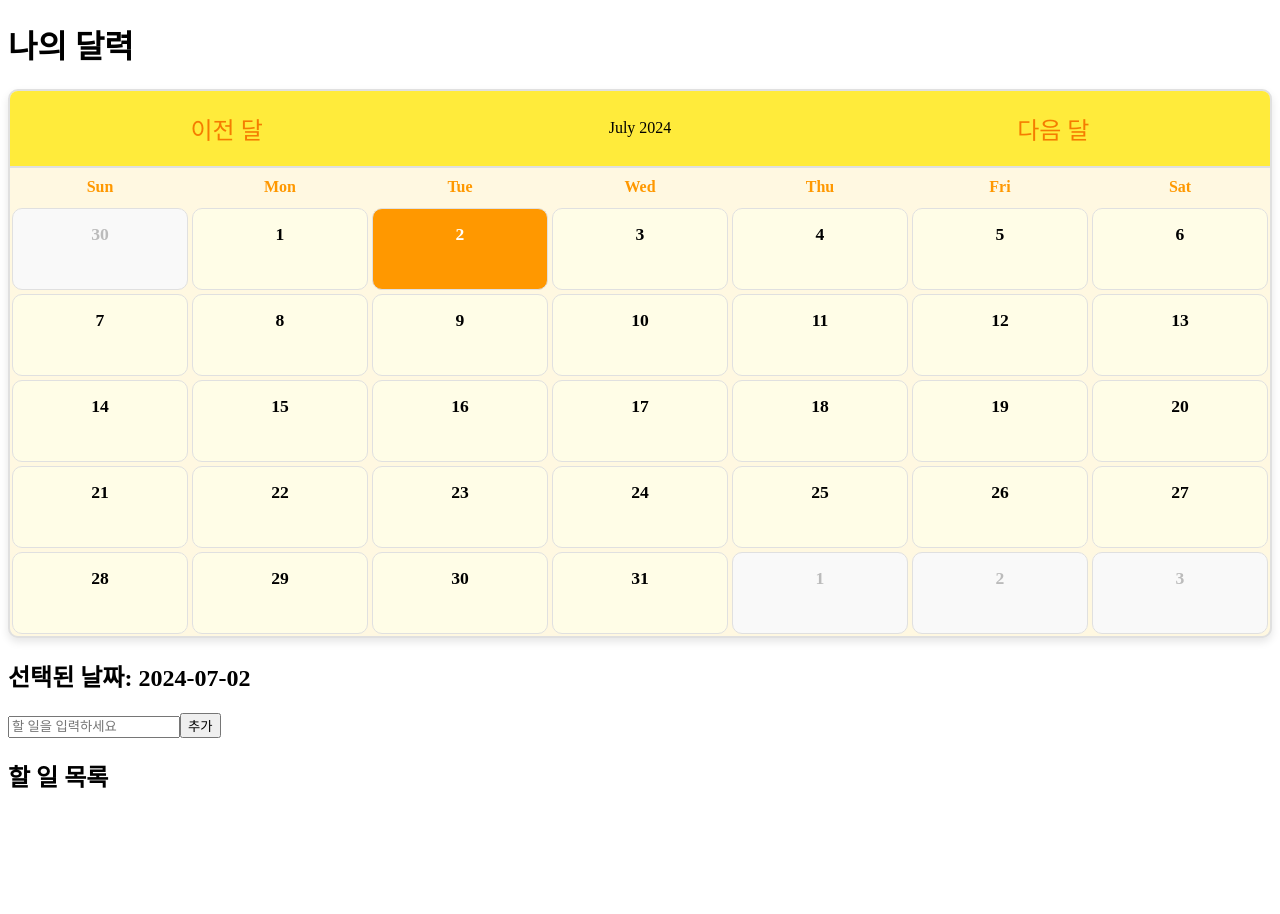
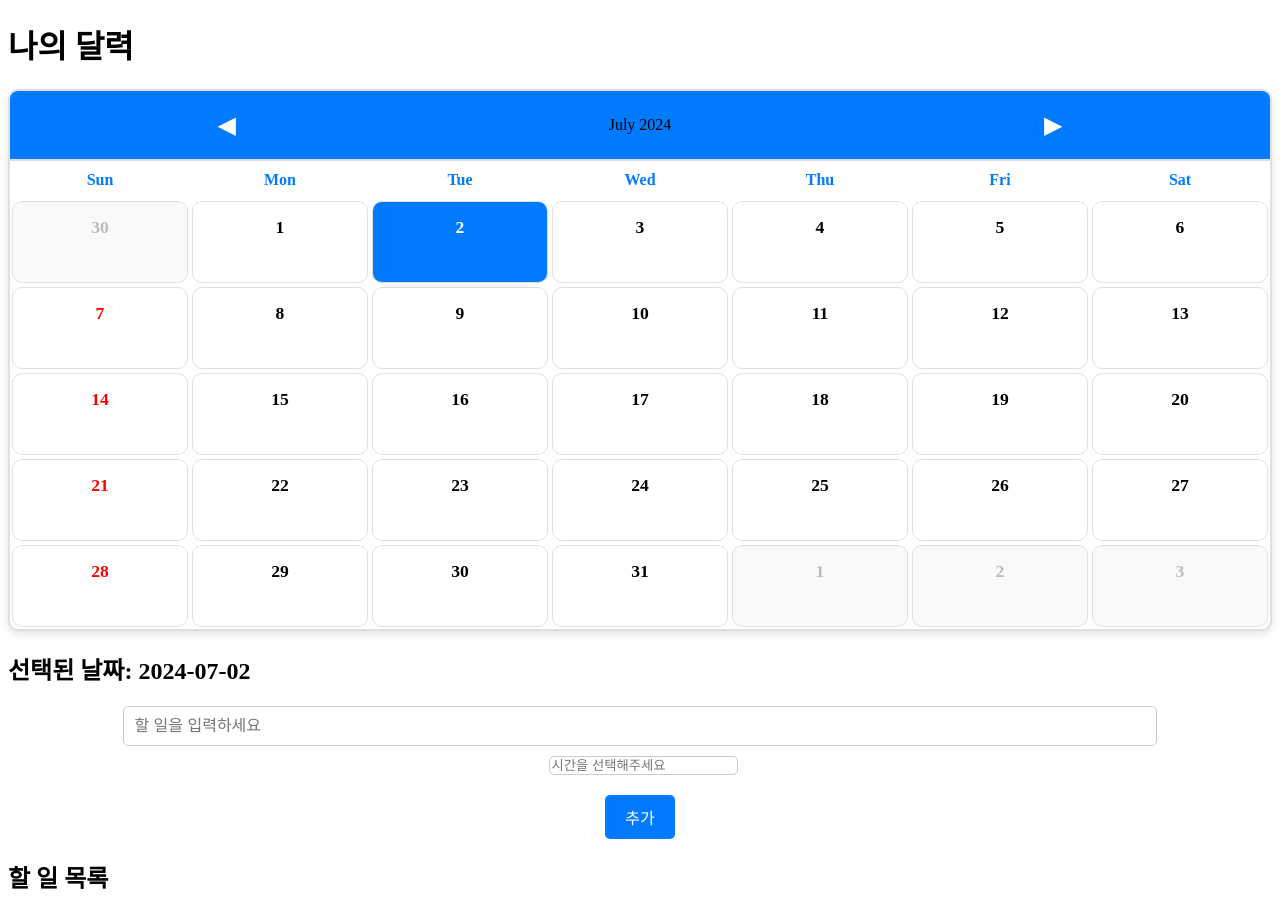
Before and after one commit to Y-J-KIM/Calendar, a React (Vite) app: page / in a window 1280 px wide. Before the commit the page ends 813 px from the top, so only its background shows below. Built offline with nearby package versions, Linux system fonts and the light colour scheme; a web font is replaced by a local one.

Commit message:
일요일을 빨간색으로 표시

```diff
--- a/package.json
+++ b/package.json
@@ -12,6 +12,7 @@
   "dependencies": {
     "date-fns": "^3.6.0",
     "react": "^18.2.0",
+    "react-datepicker": "^7.2.0",
     "react-dom": "^18.2.0"
   },
   "devDependencies": {
--- a/src/App.jsx
+++ b/src/App.jsx
@@ -1,36 +1,46 @@
-import { useState } from "react";
-import "./App.css";
-import { format } from "date-fns";
+import { useEffect, useState } from "react";
 import Calendar from "./components/Calendar";
+import TodoList from "./components/TodoList";
 import AddTodo from "./components/AddTodo";
-import TodoList from "./components/TodoList";
+import format from "date-fns/format";
+
+const saveTodos = localStorage.getItem("todos");
 
 const App = () => {
   const [selectedDate, setSelectedDate] = useState(new Date());
-  const [todos, setTodos] = useState({});
+  const [todos, setTodos] = useState(JSON.parse(saveTodos) || []);
 
   const handleDateChange = (date) => {
     setSelectedDate(date);
   };
 
   const handleAddTodo = (todo) => {
-    const dateKey = format(selectedDate, "yyyy-MM-dd");
-    setTodos((prevTodos) => ({
-      ...prevTodos,
-      [dateKey]: [...App(prevTodos[dateKey] || []), todo],
-    }));
+    setTodos([...todos, todo]);
   };
 
-  const dateKey = format(selectedDate, "yyyy-MM-dd");
-  const todosForSelectedDate = todos[dateKey] || [];
+  // 필요에 따라 특정 날짜의 할 일 목록을 필터링하여 반환할 수 있습니다.
+  const getTodosForDate = (date) => {
+    const formattedDate = format(date, "yyyy-MM-dd");
+    return todos.filter(
+      (todo) => format(new Date(todo.time), "yyyy-MM-dd") === formattedDate
+    );
+  };
+
+  useEffect(() => {
+    localStorage.setItem("todos", JSON.stringify(todos));
+  }, [todos]);
 
   return (
     <div>
       <h1>나의 달력</h1>
-      <Calendar selectedDate={selectedDate} onDateChange={handleDateChange} />
-      <h2>선택된 날짜: {dateKey}</h2>
+      <Calendar
+        selectedDate={selectedDate}
+        onDateChange={handleDateChange}
+        todos={todos}
+      />
+      <h2>선택된 날짜: {format(selectedDate, "yyyy-MM-dd")}</h2>
       <AddTodo onAddTodo={handleAddTodo} />
-      <TodoList todos={todosForSelectedDate} />
+      <TodoList todos={getTodosForDate(selectedDate)} />
     </div>
   );
 };
--- /dev/null
+++ b/src/components/AddTodo.css
@@ -0,0 +1,37 @@
+.add-todo-form {
+  display: flex;
+  flex-direction: column;
+  align-items: center;
+  margin-top: 10px;
+}
+
+.todo-input {
+  padding: 10px;
+  font-size: 16px;
+  margin-bottom: 10px;
+  border: 1px solid #ccc;
+  border-radius: 5px;
+  width: 80%;
+}
+
+.datepicker {
+  border: 1px solid #ccc;
+  border-radius: 5px;
+  width: 100%;
+  margin-bottom: 10px;
+}
+
+.add-button {
+  padding: 10px 20px;
+  font-size: 16px;
+  background-color: #007bff;
+  color: white;
+  border: none;
+  border-radius: 5px;
+  cursor: pointer;
+  margin-top: 10px;
+}
+
+.add-button:hover {
+  background-color: #0056b3;
+}
--- a/src/components/AddTodo.jsx
+++ b/src/components/AddTodo.jsx
@@ -1,28 +1,60 @@
 /* eslint-disable react/prop-types */
 import { useState } from "react";
+import DatePicker from "react-datepicker";
+import "react-datepicker/dist/react-datepicker.css";
+import "./AddTodo.css";
 
 const AddTodo = ({ onAddTodo }) => {
   const [input, setInput] = useState("");
+  const [selectedTime, setSelectedTime] = useState(null); // 초기값은 null로 설정
 
   const handleChange = (e) => {
     setInput(e.target.value);
   };
 
+  const handleDateChange = (date) => {
+    setSelectedTime(date);
+  };
+
   const handleSubmit = (e) => {
     e.preventDefault();
-    onAddTodo(input);
+    if (!selectedTime) {
+      alert("시간을 선택해주세요.");
+      return;
+    }
+    onAddTodo({
+      text: input,
+      time: selectedTime,
+    });
     setInput("");
+    setSelectedTime(null);
   };
 
   return (
-    <form onSubmit={handleSubmit}>
+    <form onSubmit={handleSubmit} className="add-todo-form">
       <input
         type="text"
         value={input}
         onChange={handleChange}
         placeholder="할 일을 입력하세요"
+        className="todo-input"
       />
-      <button type="submit">추가</button>
+      <DatePicker
+        selected={selectedTime}
+        onChange={handleDateChange}
+        showTimeSelect
+        showTimeSelectOnly // 시간 선택 창만 표시
+        timeFormat="HH:mm"
+        timeIntervals={15}
+        timeCaption="시간"
+        dateFormat="h:mm aa"
+        className="datepicker"
+        popperPlacement="bottom"
+        placeholderText="시간을 선택해주세요"
+      />
+      <button type="submit" className="add-button">
+        추가
+      </button>
     </form>
   );
 };
--- a/src/components/Calendar.css
+++ b/src/components/Calendar.css
@@ -1,15 +1,3 @@
-@font-face {
-  font-family: "Ownglyph_meetme-Rg";
-  src: url("https://fastly.jsdelivr.net/gh/projectnoonnu/noonfonts_2402_1@1.0/Ownglyph_meetme-Rg.woff2")
-    format("woff2");
-  font-weight: normal;
-  font-style: normal;
-}
-
-* {
-  font-family: "Ownglyph_meetme-Rg";
-}
-
 .calendar {
   max-width: 100%;
   margin: 0 auto;
@@ -17,14 +5,14 @@
   border-radius: 10px;
   overflow: hidden;
   box-shadow: 0 4px 8px rgba(0, 0, 0, 0.1);
-  background-color: #fff8e1;
+  background-color: #fff;
 }
 
 .header {
   display: flex;
   justify-content: space-between;
   align-items: center;
-  background-color: #ffeb3b;
+  background-color: #007bff;
   padding: 10px;
   border-bottom: 2px solid #e0e0e0;
 }
@@ -33,7 +21,7 @@
   cursor: pointer;
   user-select: none;
   font-size: 1.5em;
-  color: #f57c00;
+  color: #fff;
 }
 
 .days,
@@ -49,7 +37,7 @@
 
 .days .col {
   font-weight: bold;
-  color: #ff9800;
+  color: #007bff;
 }
 
 .cell {
@@ -59,8 +47,9 @@
   margin: 2px;
   cursor: pointer;
   transition: background-color 0.2s, color 0.2s;
-  background-color: #fffde7;
+  background-color: #fff;
   color: #000;
+  position: relative;
 }
 
 .cell.disabled {
@@ -70,12 +59,12 @@
 }
 
 .cell.selected {
-  background-color: #ff9800;
+  background-color: #007bff;
   color: white;
 }
 
 .cell:hover:not(.disabled):not(.selected) {
-  background-color: #ffe082;
+  background-color: #f0f0f0;
 }
 
 .number {
@@ -84,3 +73,22 @@
   font-size: 1.1em;
   font-weight: bold;
 }
+
+.todos {
+  position: absolute;
+  bottom: 5px;
+  right: 5px;
+}
+
+.dot {
+  width: 8px;
+  height: 8px;
+  background-color: #f7dd4c;
+  border-radius: 50%;
+  display: inline-block;
+  margin-left: 2px;
+}
+
+.sunday {
+  color: red;
+}
--- a/src/components/Calendar.jsx
+++ b/src/components/Calendar.jsx
@@ -1,4 +1,5 @@
 /* eslint-disable react/prop-types */
+
 import {
   startOfMonth,
   endOfMonth,
@@ -10,27 +11,25 @@ import {
   isSameDay,
   addMonths,
   subMonths,
+  getDay,
 } from "date-fns";
-import { useState } from "react";
 import "./Calendar.css";
 
-const Calendar = ({ selectedDate, onDateChange }) => {
-  const [currentMonth, setCurrentMonth] = useState(new Date());
-
+const Calendar = ({ selectedDate, onDateChange, todos }) => {
   const renderHeader = () => {
     const dateFormat = "MMMM yyyy";
     return (
       <div className="header row flex-middle">
         <div className="col col-start">
           <div className="icon" onClick={prevMonth}>
-            이전 달
+            ◀
           </div>
         </div>
         <div className="col col-center">
-          <span>{format(currentMonth, dateFormat)}</span>
+          <span>{format(selectedDate, dateFormat)}</span>
         </div>
         <div className="col col-end" onClick={nextMonth}>
-          <div className="icon">다음 달</div>
+          <div className="icon">▶</div>
         </div>
       </div>
     );
@@ -39,11 +38,11 @@ const Calendar = ({ selectedDate, onDateChange }) => {
   const renderDays = () => {
     const dateFormat = "EEE";
     const days = [];
-    let startDate = startOfWeek(currentMonth);
+    let startDate = startOfWeek(selectedDate);
 
     for (let i = 0; i < 7; i++) {
       days.push(
-        <div className="col col-center" key={i}>
+        <div className={`col col-center ${i === 0 ? "sunday" : ""}`} key={i}>
           {format(addDays(startDate, i), dateFormat)}
         </div>
       );
@@ -53,7 +52,7 @@ const Calendar = ({ selectedDate, onDateChange }) => {
   };
 
   const renderCells = () => {
-    const monthStart = startOfMonth(currentMonth);
+    const monthStart = startOfMonth(selectedDate);
     const monthEnd = endOfMonth(monthStart);
     const startDate = startOfWeek(monthStart);
     const endDate = endOfWeek(monthEnd);
@@ -77,11 +76,14 @@ const Calendar = ({ selectedDate, onDateChange }) => {
                 : isSameDay(day, selectedDate)
                 ? "selected"
                 : ""
-            }`}
+            } ${getDay(day) === 0 ? "sunday" : ""}`} // 일요일인 경우 'sunday' 클래스 추가
             key={day}
             onClick={() => onDateChange(cloneDay)}
           >
             <span className="number">{formattedDate}</span>
+            <div className="todos">
+              {hasTodosForDate(day) && <div className="dot" />}
+            </div>
           </div>
         );
         day = addDays(day, 1);
@@ -97,11 +99,18 @@ const Calendar = ({ selectedDate, onDateChange }) => {
   };
 
   const nextMonth = () => {
-    setCurrentMonth(addMonths(currentMonth, 1));
+    onDateChange(addMonths(selectedDate, 1));
   };
 
   const prevMonth = () => {
-    setCurrentMonth(subMonths(currentMonth, 1));
+    onDateChange(subMonths(selectedDate, 1));
+  };
+
+  const hasTodosForDate = (date) => {
+    const formattedDate = format(date, "yyyy-MM-dd");
+    return todos.some(
+      (todo) => format(new Date(todo.time), "yyyy-MM-dd") === formattedDate
+    );
   };
 
   return (
--- a/src/components/TodoList.jsx
+++ b/src/components/TodoList.jsx
@@ -1,13 +1,18 @@
 /* eslint-disable react/prop-types */
+
+import { format } from "date-fns";
 
 const TodoList = ({ todos }) => {
   return (
     <div>
       <h2>할 일 목록</h2>
       <ul>
-        {todos.map((todo, index) => {
-          <li key={index}>{todo}</li>;
-        })}
+        {todos.map((todo, index) => (
+          <li key={index}>
+            <span>{todo.text}</span> -{" "}
+            <span>{format(new Date(todo.time), "p")}</span>
+          </li>
+        ))}
       </ul>
     </div>
   );
```
Also changed, not shown: 1 other file (tests, documents, lock files or other folders).
